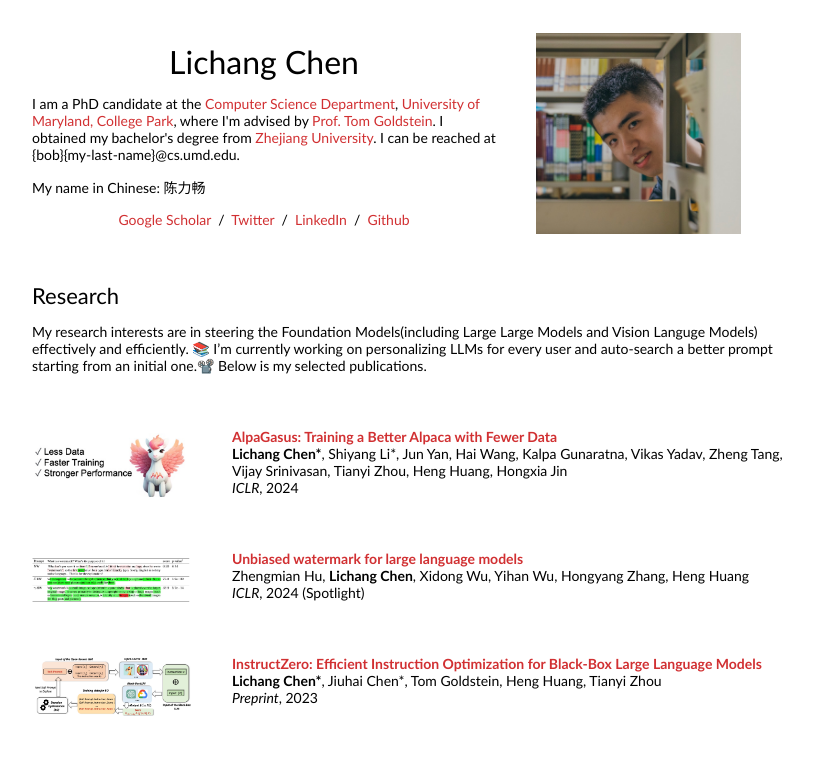
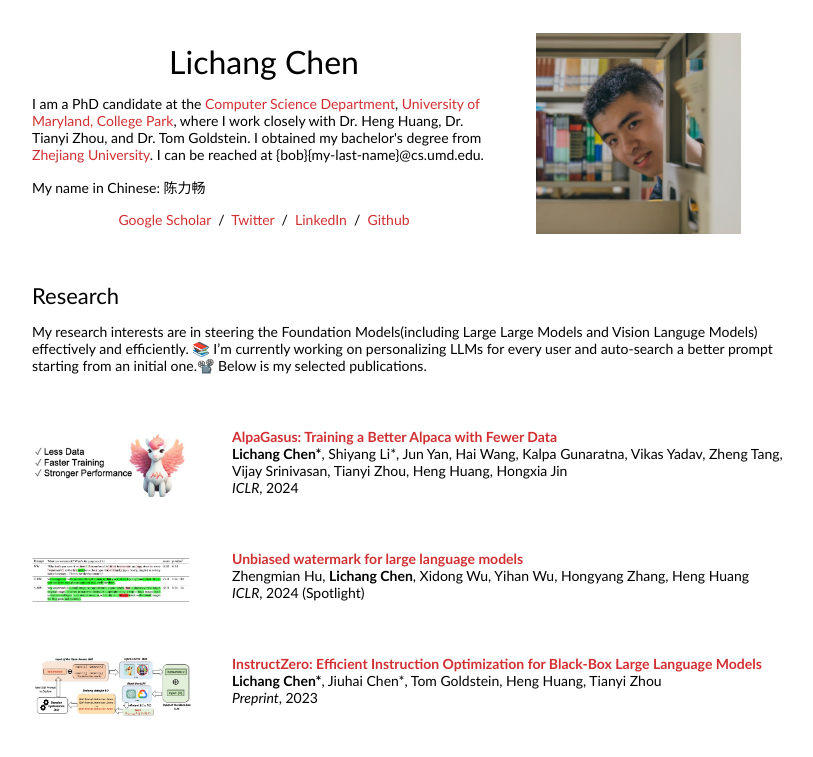
Before and after one commit to Lichang-Chen/Lichang-Chen.github.io, a plain HTML site: page index.html in a window 1280 px wide. Shown: the top 757 px of the page, without its empty margins (228-1041 px from the left). Drawn offline with Linux system fonts and the light colour scheme.

Commit message:
Update index.html

```diff
--- a/index.html
+++ b/index.html
@@ -21,7 +21,7 @@
                 <name>Lichang Chen</name>
               </p>
               <!-- bio -->
-              <p>I am a PhD candidate at the <a href="https://www.cs.umd.edu/">Computer Science Department</a>, <a href="https://umd.edu/">University of Maryland, College Park</a>, where I'm advised by <a href="https://www.cs.umd.edu/~tomg/">Prof. Tom Goldstein</a>. I obtained my bachelor's degree from <a href="https://www.zju.edu.cn/english/">Zhejiang University</a>. I can be reached at {bob}{my-last-name}@cs.umd.edu.
+              <p>I am a PhD candidate at the <a href="https://www.cs.umd.edu/">Computer Science Department</a>, <a href="https://umd.edu/">University of Maryland, College Park</a>, where I work closely with Dr. Heng Huang, Dr. Tianyi Zhou, and Dr. Tom Goldstein. I obtained my bachelor's degree from <a href="https://www.zju.edu.cn/english/">Zhejiang University</a>. I can be reached at {bob}{my-last-name}@cs.umd.edu.
               </p>
 
               <p>
```
